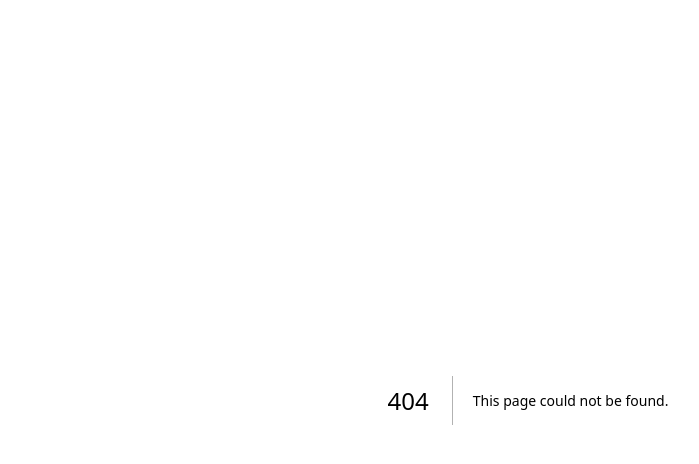
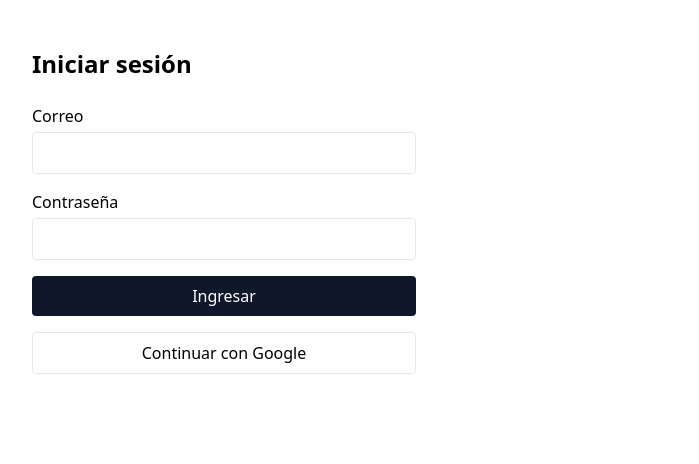
Before and after one commit to liderinnovacion12/Pagina_web_coaching, a Next.js app: page /login in a window 1280 px wide. Before the commit this address had no page. Shown: the top 464 px of the page, without its empty margins (112-811 px from the left). Built offline with nearby package versions, Linux system fonts and the light colour scheme.

Commit message:
feat(auth): página de login

```diff
--- /dev/null
+++ b/app/(public)/login/page.tsx
@@ -0,0 +1,10 @@
+import { LoginForm } from "./LoginForm";
+
+export default function LoginPage() {
+  return (
+    <main className="mx-auto max-w-5xl px-4 py-12">
+      <h1 className="text-2xl font-bold mb-6">Iniciar sesión</h1>
+      <LoginForm />
+    </main>
+  );
+}
```
